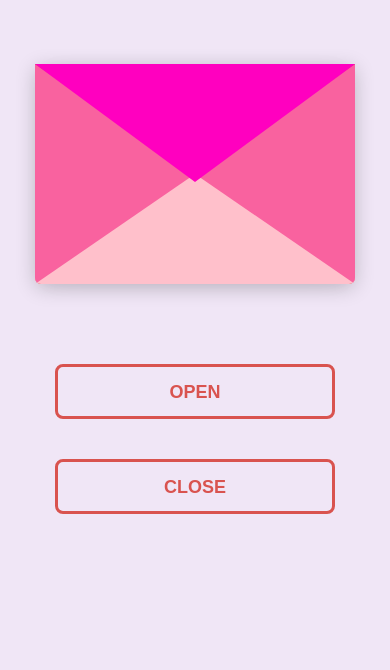
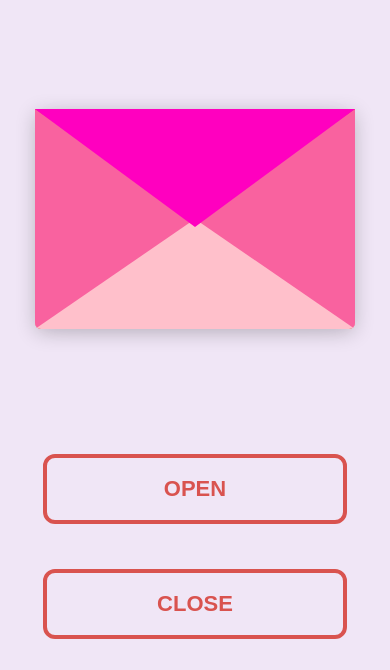
Before and after one commit to Mayuresh308/VD, a plain HTML site: page index.html in a window 390 px wide. Shown: the part 174-844 px from the top of the page. Drawn offline with nearby package versions, Linux system fonts and the light colour scheme.

Commit message:
Project updated

```diff
--- a/index.css
+++ b/index.css
@@ -330,7 +330,7 @@ body {
 
 /* Controls */
 .envlope-wrapper {
-  height: min(480px, 70vh);
+  height: min(560px, 80vh);
   width: 100%;
   display: flex;
   align-items: center;
@@ -338,9 +338,9 @@ body {
 }
 
 .reset {
-  margin-top: 30px;
+  margin-top: 40px;
   display: flex;
-  gap: 15px;
+  gap: 20px;
   flex-wrap: wrap;
   justify-content: center;
 }
@@ -348,13 +348,13 @@ body {
 .reset button {
   font-weight: 800;
   background-color: transparent;
-  border: solid 3px #d9534f;
-  border-radius: 8px;
+  border: solid 4px #d9534f;
+  border-radius: 12px;
   color: #d9534f;
-  font-size: clamp(18px, 4vw, 22px);
+  font-size: clamp(22px, 5vw, 26px);
   text-transform: uppercase;
-  padding: clamp(15px, 4vw, 20px) clamp(30px, 6vw, 40px);
-  min-width: clamp(140px, 35vw, 180px);
+  padding: clamp(20px, 5vw, 25px) clamp(40px, 8vw, 50px);
+  min-width: clamp(160px, 40vw, 200px);
   cursor: pointer;
   transition: all 0.2s ease;
 }
@@ -371,24 +371,24 @@ body {
   }
 
   #envelope {
-    margin-top: -20px;
+    margin-top: -10px;
   }
 
   .reset {
-    padding: 0 10px;
-    gap: 20px;
+    padding: 0 15px;
+    gap: 25px;
   }
 
   .reset button {
     width: 100%;
-    max-width: 280px;
+    max-width: 320px;
   }
 }
 
 /* Touch device optimizations */
 @media (hover: none) and (pointer: coarse) {
   .reset button {
-    padding: 20px 40px;
+    padding: 25px 50px;
   }
 
   #envelope,
```
